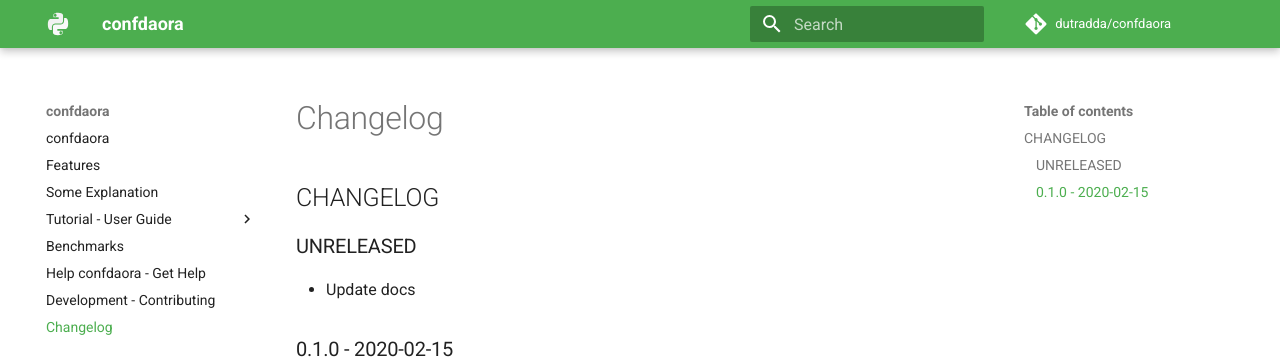
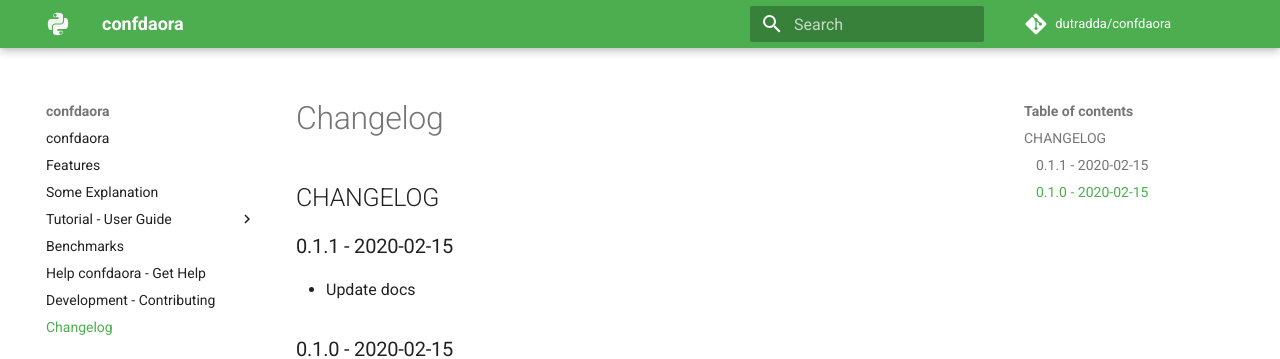
Before and after one commit to dutradda/confdaora, an MkDocs documentation site: the page built from docs/changelog.md, in a window 1280 px wide. Shown: the top 359 px of the page. Built offline with MkDocs 1.6.1 and Material for MkDocs 9.7.7, drawn with Linux system fonts in a browser that asks for light colours; comment, search, counter and statistics services are not loaded.

Commit message:
Update CHANGELOG

```diff
--- a/docs/changelog.md
+++ b/docs/changelog.md
@@ -1,6 +1,6 @@
 ## CHANGELOG
 
-### UNRELEASED
+### 0.1.1 - 2020-02-15
 
  - Update docs
 
```
Also changed, not shown: CHANGELOG.md (+1 -1 lines).
